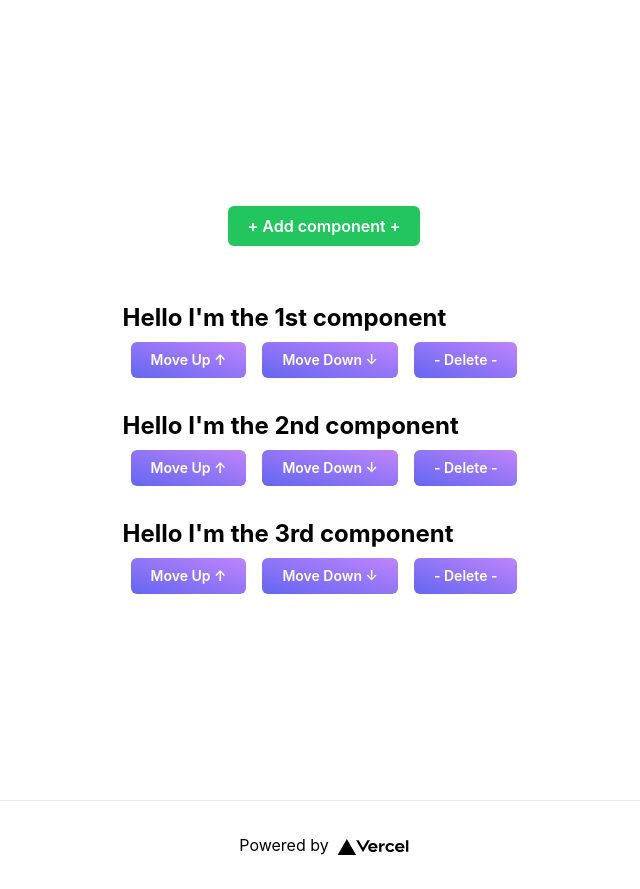
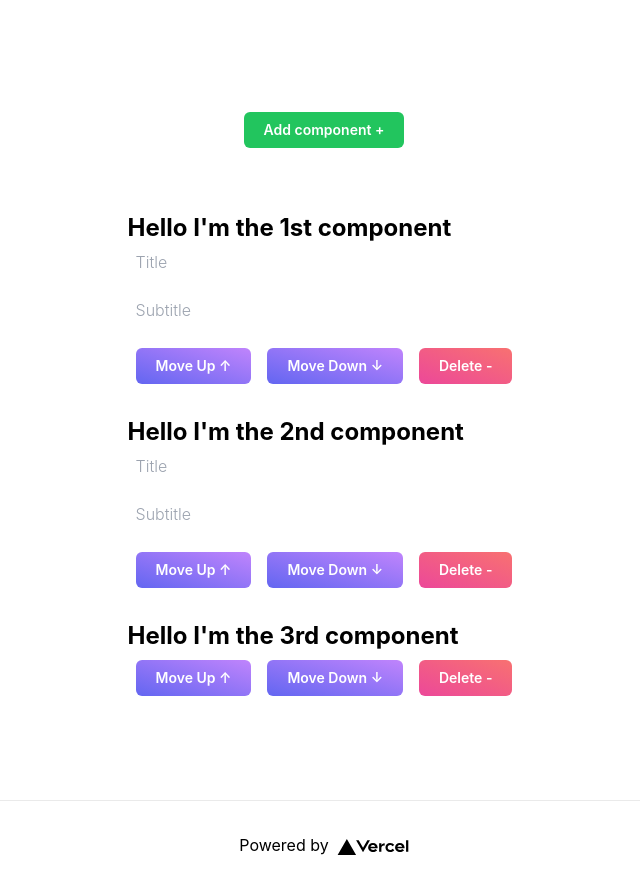
Before and after one commit to FruzsinaLenti/reusable-landing-page, a Next.js app: page / in a window 1280 px wide. Shown: the whole page, without its empty margins (316-956 px from the left). Built offline with nearby package versions, Linux system fonts and the light colour scheme.

Commit message:
Add input component, create move down button with native Array functions

```diff
--- /dev/null
+++ b/components/Input.js
@@ -0,0 +1,39 @@
+import { useRef } from "react";
+
+const Input = (props) => {
+  const {
+    id,
+    placeholder = "",
+    type = "text",
+    required = false,
+    ...rest
+  } = props;
+
+  const inputRef = useRef();
+
+  // https://dev.to/ms_yogii/form-inputs-with-react-and-tailwind-57o2
+
+  return (
+    <div className="mb-3">
+      <div
+        className="transition duration-150 ease-in-out"
+        onClick={() => inputRef.current.focus()}
+      >
+        <label
+          htmlFor={id}
+          className="hidden text-xs text-primary font-light placeholder-gray-gray4 px-2 pt-1.5"
+        ></label>
+        <input
+          ref={inputRef}
+          type={type}
+          className=" h-9 w-full px-2 text-primary outline-none text-base font-light rounded-md"
+          id={id}
+          placeholder={placeholder}
+          {...rest}
+        />
+      </div>
+    </div>
+  );
+};
+
+export default Input;
--- a/pages/index.js
+++ b/pages/index.js
@@ -3,23 +3,38 @@ import Head from "next/head";
 import Image from "next/image";
 import styles from "../styles/Home.module.css";
 import Button from "../components/Button";
+import Input from "../components/Input";
 
 export default function Home() {
   const [array, setArray] = useState([
-    { text: "Hello I'm the 1st component" },
-    { text: "Hello I'm the 2nd component" },
-    { text: "Hello I'm the 3rd component" },
+    {
+      title: "Hello I'm the 1st component",
+      inputFields: [
+        { label: "Title", value: "" },
+        { label: "Subtitle", value: "" },
+      ],
+    },
+    {
+      title: "Hello I'm the 2nd component",
+      inputFields: [
+        { label: "Title", value: "" },
+        { label: "Subtitle", value: "" },
+      ],
+    },
+    { title: "Hello I'm the 3rd component" },
   ]);
   const [counter, setCounter] = useState(0);
+  const [title, setTitle] = useState("");
 
   const addComponent = () => {
-    array.push({ text: `added component ${counter}` });
+    array.push({ title: `added component ${counter}` });
+    setCounter(counter + 1);
     setArray([...array]);
-    setCounter(counter + 1);
   };
 
   const remove = (index) => {
     array.splice(index, 1);
+    setCounter(counter - 1);
     setArray([...array]);
   };
 
@@ -36,34 +51,22 @@ export default function Home() {
     setArray([...array]);
   };
 
-  // const moveUp = (index) => {
-  //   if (index === 0) {
-  //     return;
-  //   }
-  //   [array[index], array[index - 1]] = [array[index - 1], array[index]];
-  //   console.log(array);
-  //   setArray([...array]);
-  // };
-
   const moveDown = (index) => {
     if (index === array.length - 1) {
       return;
     }
 
     const itemAtIndex = array[index];
-    // const itemAtIndexPlusOne = array[index + 1];
 
     array.splice(index, 1, array[index + 1]);
     array.splice(index + 1, 1, itemAtIndex);
 
-    console.log(array, "down");
     setArray([...array]);
   };
 
-  // move down button with Array.prototype functions
-  // add component some fields that I can edit e.g. title, subtitle
-  // type of the component
-  // push it to the repo
+  const handleChange = (e) => {
+    console.log(e.target.value, "e");
+  };
 
   return (
     <div className={styles.container}>
@@ -75,22 +78,39 @@ export default function Home() {
 
       <main className={styles.main}>
         <div className="p-8">
-          <button
-            className="flex sm:inline-flex justify-center items-center bg-green-500 hover:bg-green-600 active:bg-green-700 focus-visible:ring ring-green-300 text-white font-semibold text-center rounded-md outline-none transition duration-100 px-5 py-2"
-            onClick={addComponent}
-          >
-            + Add component +
-          </button>
+          <Button onClick={addComponent} color="green">
+            Add component +
+          </Button>
         </div>
 
         <div>
           {array.map((a, index) => (
             <div key={index} className="m-6 font-bold">
-              <p className="text-2xl">{a.text}</p>
+              <p className="text-2xl">{a.title}</p>
 
-              <Button onClick={() => moveUp(index)}> Move Up ↑</Button>
+              {a.inputFields &&
+                a.inputFields.map((input, i) => (
+                  <Input
+                    key={i}
+                    placeholder={input.label}
+                    id={i}
+                    type="text"
+                    onChange={handleChange}
+                    // onChange={(e) => setTitle(e.target.title)}
+                  />
+                ))}
+
+              {/* <input
+                type="text"
+                value={a.title}
+                onChange={(e) => setTitle(e.target.title)}
+              /> */}
+
+              <Button onClick={() => moveUp(index)}>Move Up ↑</Button>
               <Button onClick={() => moveDown(index)}>Move Down ↓</Button>
-              <Button onClick={() => remove(index)}>- Delete -</Button>
+              <Button onClick={() => remove(index)} color="red">
+                Delete -
+              </Button>
             </div>
           ))}
         </div>
```
